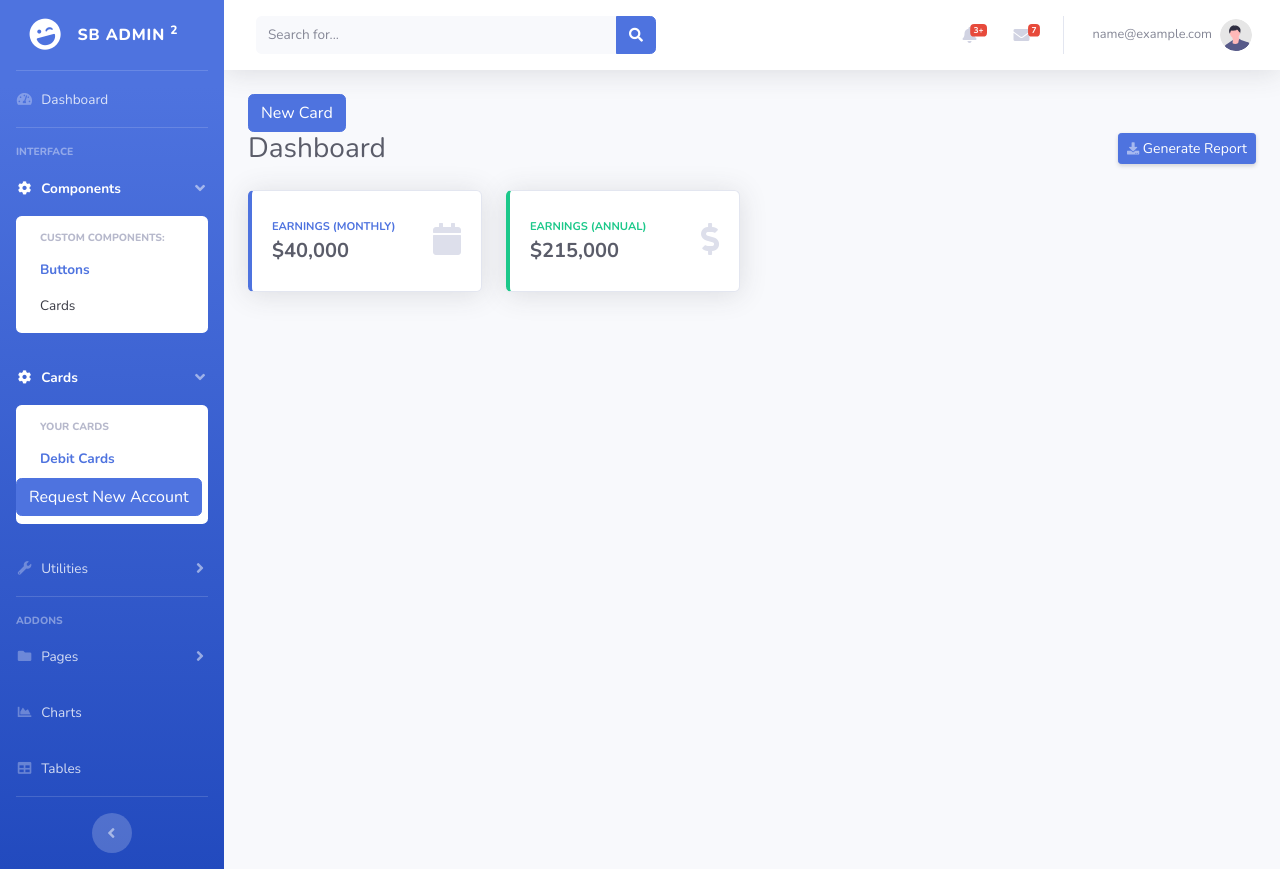
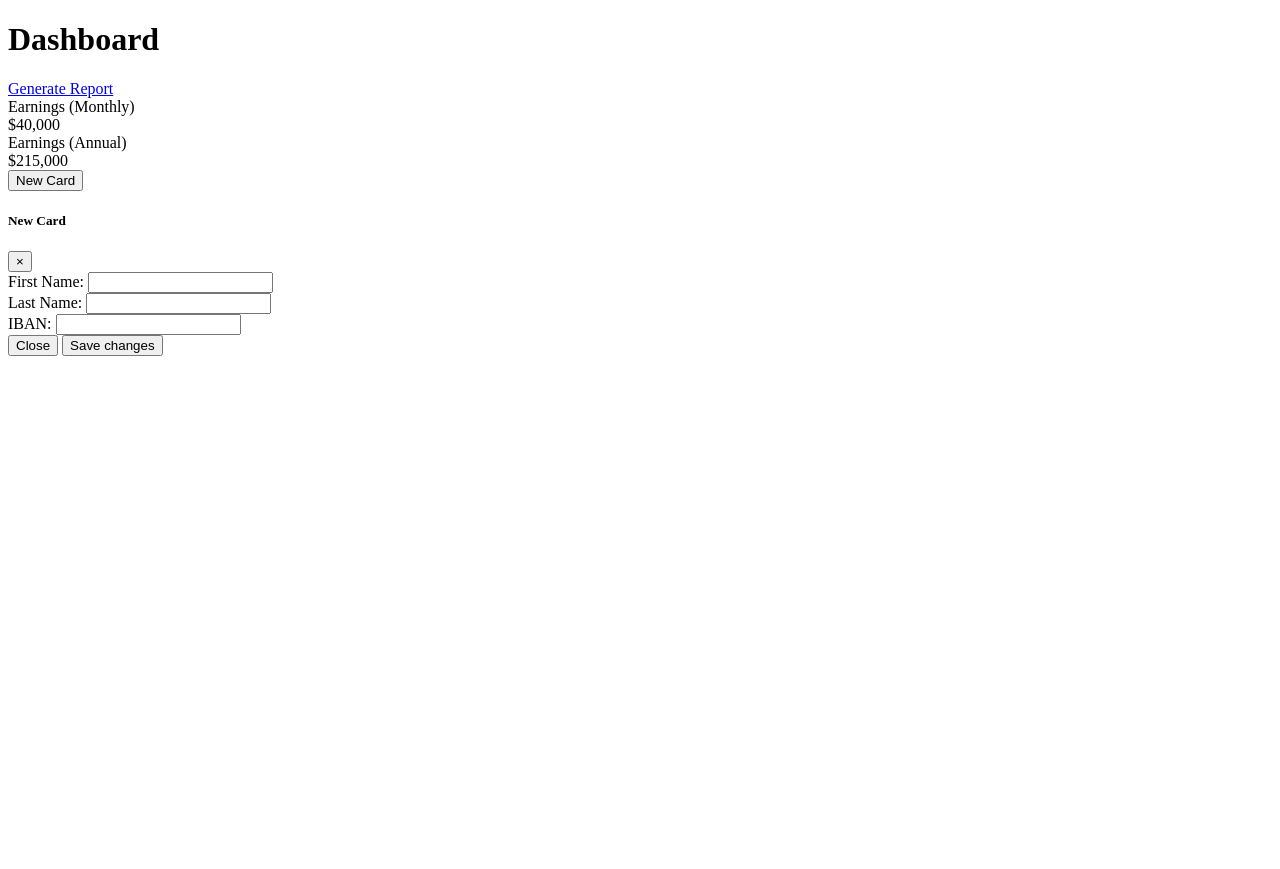
Before and after one commit to rafaelchitan/Banking-App, a Flask app: page /debitcards in a window 1280 px wide. After the commit the page ends 356 px from the top, so only its background shows below. Run offline with Flask 3, Linux system fonts and the light colour scheme; the visitor is signed in with stand-in values (Sample User, id 1); some libraries are stand-ins or nearby versions.

Commit message:
added cards for accounts

```diff
--- a/hello.py
+++ b/hello.py
@@ -1,7 +1,7 @@
 from flask import Flask, render_template, redirect, url_for, request, jsonify, session
 from flask_pymongo import PyMongo
 import pymongo
-from user.models import User
+from user.models import User, Card
 from database import db
 import random
 
@@ -109,24 +109,37 @@
   card_number.append(check_digit)
   return ''.join(map(str, card_number))
 
+
 @app.route('/request_card', methods=['POST'])
 def request_card():
-    iban = request.json['iban']
-   # user = current_user
-    if user.iban == iban:
-        # Handle the form submission
-        iban = request.form.get('iban')
+    data = request.get_json()
+    firstName = data['firstName']
+    lastName = data['lastName']
+    iban = data['iban']
+
+    # Get the user_id from the session
+    user_id = session.get('user_id')
+
+    # Fetch the user from the database
+    user = db.users.find_one({"_id": user_id})
+
+    # Check if the user's account's IBAN matches the provided IBAN
+    account = [account for account in user['accounts'] if account['iban'] == iban]
+    if account:
+        # Generate a new card number
         card_number = generate_card_number()
-        print(card_number + "AICI")
 
-        # Add the new card to the account
-        user.add_card_to_account(iban, card_number)
+        # Create a new card
+        card = Card(firstName=firstName, lastName=lastName, number=card_number, iban=iban, user_id=user_id)
 
-        for account in user.accounts:
-           print(account.cards + "AICI")
+        # Add the card to the user's account
+        db.users.update_one(
+            {"_id": user_id, "accounts.iban": iban},
+            {"$push": {"accounts.$.cards": card.to_dict()}}
+        )
 
         return jsonify({'message': 'Card created successfully'}), 200
 
-    return jsonify({'message': 'Invalid iban'}), 400
+    return jsonify({'message': 'Invalid IBAN'}), 400
 
 app.run(debug=False, port=5000)
--- a/templates/debitcards.html
+++ b/templates/debitcards.html
@@ -6,10 +6,8 @@
 </head>
 
 <body id="page-top">
-    {% extends "template.html" %}
-    {% block content %}
 
-    <button id="new-card" class="btn btn-primary">New Card</button>
+
     <!-- Page Heading -->
     <div class="d-sm-flex align-items-center justify-content-between mb-4">
         <h1 class="h3 mb-0 text-gray-800">Dashboard</h1>
@@ -58,17 +56,69 @@
 
     </div>
 
-    {% endblock %}
+
+    <!-- Button trigger modal -->
+    <button type="button" class="btn btn-primary" data-toggle="modal" data-target="#newCardModal">
+        New Card
+    </button>
+
+    <!-- Modal -->
+    <div class="modal fade" id="newCardModal" tabindex="-1" role="dialog" aria-labelledby="newCardModalLabel"
+        aria-hidden="true">
+        <div class="modal-dialog" role="document">
+            <div class="modal-content">
+                <div class="modal-header">
+                    <h5 class="modal-title" id="newCardModalLabel">New Card</h5>
+                    <button type="button" class="close" data-dismiss="modal" aria-label="Close">
+                        <span aria-hidden="true">&times;</span>
+                    </button>
+                </div>
+                <div class="modal-body">
+                    <form id="new-card-form">
+                        <div class="form-group">
+                            <label for="first-name-input">First Name:</label>
+                            <input type="text" id="first-name-input" name="first-name-input" class="form-control">
+                        </div>
+
+                        <div class="form-group">
+                            <label for="last-name-input">Last Name:</label>
+                            <input type="text" id="last-name-input" name="last-name-input" class="form-control">
+                        </div>
+
+                        <div class="form-group">
+                            <label for="iban-input">IBAN:</label>
+                            <input type="text" id="iban-input" name="iban-input" class="form-control">
+                        </div>
+
+                        <div class="modal-footer">
+                            <button type="button" class="btn btn-secondary" data-dismiss="modal">Close</button>
+                            <button type="submit" class="btn btn-primary">Save changes</button>
+                        </div>
+                    </form>
+                </div>
+            </div>
+        </div>
+    </div>
 
     <script>
-        document.getElementById('new-card').addEventListener('click', function () {
+        document.getElementById('new-card-form').addEventListener('submit', function (event) {
+            // Prevent the form from being submitted normally
+            event.preventDefault();
+
+            // Get the values of the input fields
+            var firstName = document.getElementById('first-name-input').value;
+            var lastName = document.getElementById('last-name-input').value;
             var iban = document.getElementById('iban-input').value;
+
+            // Send a POST request with the form data
             fetch('/request_card', {
                 method: 'POST',
                 headers: {
                     'Content-Type': 'application/json'
                 },
                 body: JSON.stringify({
+                    firstName: firstName,
+                    lastName: lastName,
                     iban: iban
                 })
             })
--- a/templates/template.html
+++ b/templates/template.html
@@ -480,14 +480,14 @@
             first_name: firstName,
             last_name: lastName
         })
-            }).then(function (response) {
+    }).then(function(response) {
         if (response.ok) {
             // If the account was created successfully, hide the modal
             $('#myModal').modal('hide');
         } else {
             console.error('Failed to create account:', response.statusText);
         }
-            }).catch(function (error) {
+    }).catch(function(error) {
         console.error('Failed to submit form:', error);
     });
 });
```
Also changed, not shown: user/models.py (+18 -0 lines). Lines whose indentation alone changed are shown as unchanged.
